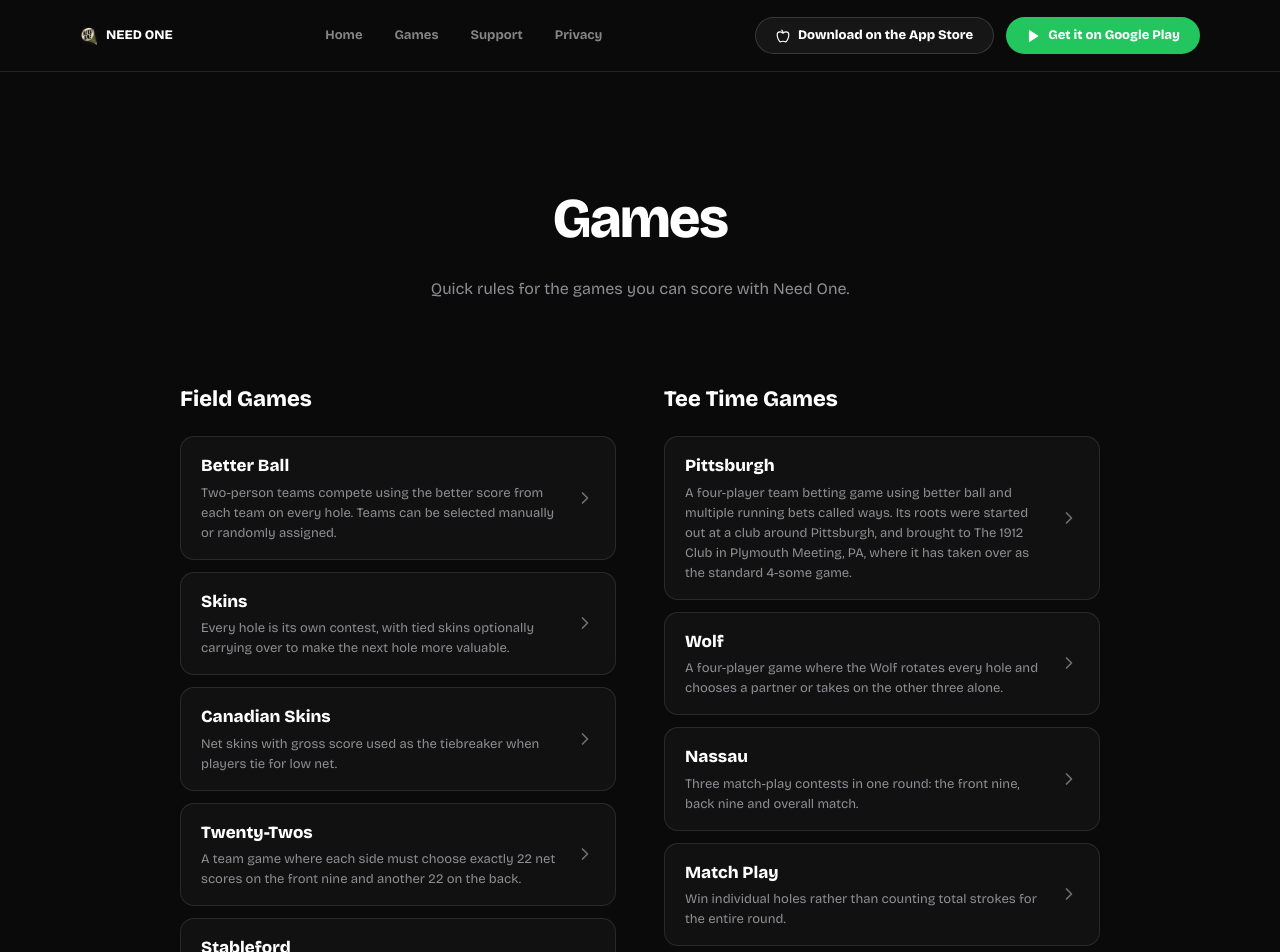
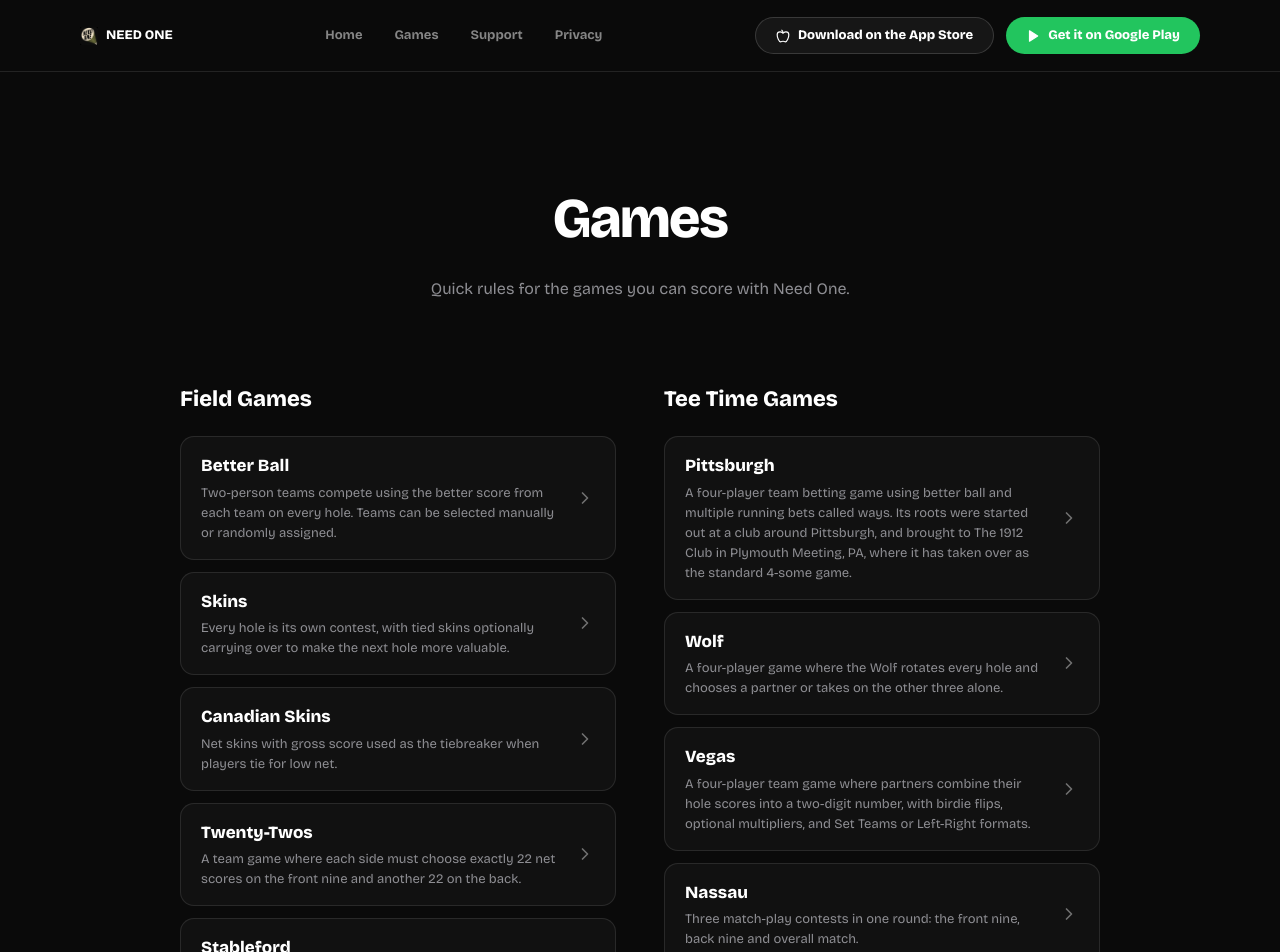
Before and after one commit to mdanieledcg-pixel/needone-website, a React (Vite) app: page /games in a window 1280 px wide. Shown: the top 952 px of the page. Built offline with nearby package versions, Linux system fonts and the light colour scheme.

Commit message:
Add Vegas game rules to website

```diff
--- a/src/data/gameRules.ts
+++ b/src/data/gameRules.ts
@@ -135,6 +135,26 @@
     ],
   },
 
+    {
+    slug: "vegas",
+    name: "Vegas",
+    category: "Tee Time Game",
+    summary:
+      "A four-player team game where partners combine their hole scores into a two-digit number, with birdie flips, optional multipliers, and Set Teams or Left-Right formats.",
+    rules: [
+      "Vegas is a four-player golf game played as two teams of two. Each golfer plays their own ball, and the two teammates' scores are combined into a team number on every hole. The game can be played using gross or net scores, with handicap strokes applied when net scoring is selected.",
+      "In Set Teams, the same two partnerships remain together throughout the round. In Left-Right, partnerships can change from hole to hole. Need One lets players select and save the teams for each hole.",
+      "To calculate a team's Vegas number, place the lower score first and the higher score second. For example, scores of 4 and 5 produce 45, while scores of 3 and 6 produce 36. The team with the lower number wins the hole, and the difference between the two numbers determines the points won.",
+      "The Rule of 10+ applies when a golfer scores 10 or higher. In that case, the higher score goes first. For example, scores of 4 and 10 produce 104 rather than 410.",
+      "When Birdie Flip is enabled, a birdie flips the opposing team's Vegas number. For example, an opposing team number of 45 becomes 54. The birdie team's own number is not flipped. The 10+ Protection setting can prevent a number containing a score of 10 or higher from being flipped.",
+      "If both teammates make birdie, the Double Birdie Multiplier can increase the points awarded on the hole. Eagle bonuses can also be configured, with multiplier options ranging from 2x to 5x.",
+      "Vegas includes settings for handling multipliers when a player scores 10 or higher, as well as an optional maximum number of points that can be awarded on a single hole.",
+      "When both teams finish with the same Vegas number, the hole is a push and neither team wins points.",
+      "Each player's individual standings reflect the points won or lost by their team on each hole, including holes played with different partners. Need One tracks the running totals and can display an agreed dollar equivalent per point without processing payments.",
+      "At the end of the round, the golfer with the highest individual point total finishes ahead.",
+    ],
+  },
+
   {
     slug: "nassau",
     name: "Nassau",
```
